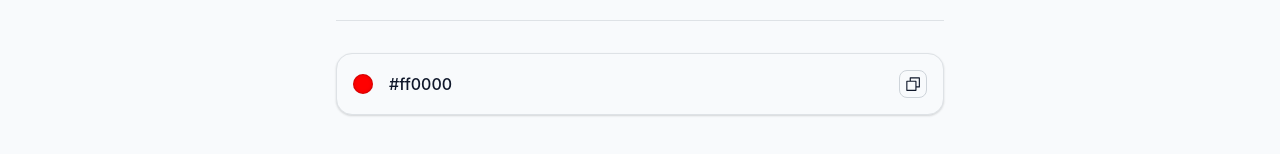
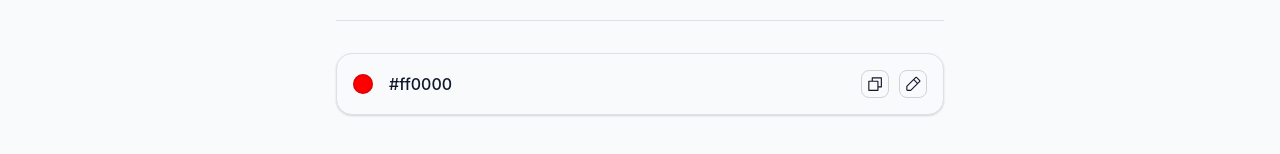
Before and after one commit to stuartstew/color-picker, a React (Vite) app: page / in a window 1280 px wide. Both pictures are taken after a click on the button "Copy". Shown: the part 360-514 px from the top of the page. Built offline with nearby package versions, Linux system fonts and the light colour scheme.

Commit message:
feat: add edit button to color history card

```diff
--- a/src/components/color-picker/color-picker.tsx
+++ b/src/components/color-picker/color-picker.tsx
@@ -30,7 +30,7 @@ export const ColorPicker = () => {
         </Stack>
       </Group>
       <Divider my="xl" />
-      <ColorHistory colorHistory={colorHistory} />
+      <ColorHistory colorHistory={colorHistory} onChangeHex={setHex} />
     </Container>
   );
 };
--- a/src/components/color-picker/components/color-history/color-history.tsx
+++ b/src/components/color-picker/components/color-history/color-history.tsx
@@ -5,16 +5,17 @@ import { EmptyState } from "./components/empty-state";
 
 type Props = {
   colorHistory: ColorHistoryItem[];
+  onChangeHex: (hex: string) => void;
 };
 
-export const ColorHistory = ({ colorHistory }: Props) => {
+export const ColorHistory = ({ colorHistory, onChangeHex }: Props) => {
   if (colorHistory.length === 0) {
     return <EmptyState />;
   } else {
     return (
       <Stack gap="xs">
         {colorHistory.map((item) => (
-          <ColorHistoryItemCard key={item.id} hex={item.hex} />
+          <ColorHistoryItemCard key={item.id} hex={item.hex} onEdit={() => onChangeHex(item.hex)} />
         ))}
       </Stack>
     );
--- a/src/components/color-picker/components/color-history/components/color-history-item-card.tsx
+++ b/src/components/color-picker/components/color-history/components/color-history-item-card.tsx
@@ -1,11 +1,13 @@
 import { ColorSwatch, Group, Paper, Text } from "@mantine/core";
 import { CopyButton } from "./copy-button";
+import { EditButton } from "./edit-button";
 
 type Props = {
   hex: string;
+  onEdit: () => void;
 };
 
-export const ColorHistoryItemCard = ({ hex }: Props) => {
+export const ColorHistoryItemCard = ({ hex, onEdit }: Props) => {
   const hexWithHash = `#${hex}`;
   return (
     <Paper radius="lg" shadow="xs" withBorder p="md">
@@ -14,7 +16,10 @@ export const ColorHistoryItemCard = ({ hex }: Props) => {
           <ColorSwatch color={hexWithHash} size={20} />
           <Text fw={500}>{hexWithHash}</Text>
         </Group>
-        <CopyButton hex={hex} />
+        <Group gap="xs">
+          <CopyButton hex={hex} />
+          <EditButton onClick={onEdit} />
+        </Group>
       </Group>
     </Paper>
   );
--- /dev/null
+++ b/src/components/color-picker/components/color-history/components/edit-button.tsx
@@ -0,0 +1,14 @@
+import { ActionIcon } from "@mantine/core";
+import { PencilSimpleIcon } from "@phosphor-icons/react";
+
+type Props = {
+  onClick: () => void;
+};
+
+export const EditButton = ({ onClick }: Props) => {
+  return (
+    <ActionIcon variant="default" radius="md" onClick={onClick}>
+      <PencilSimpleIcon style={{ height: "70%", width: "70%" }} />
+    </ActionIcon>
+  );
+};
```
